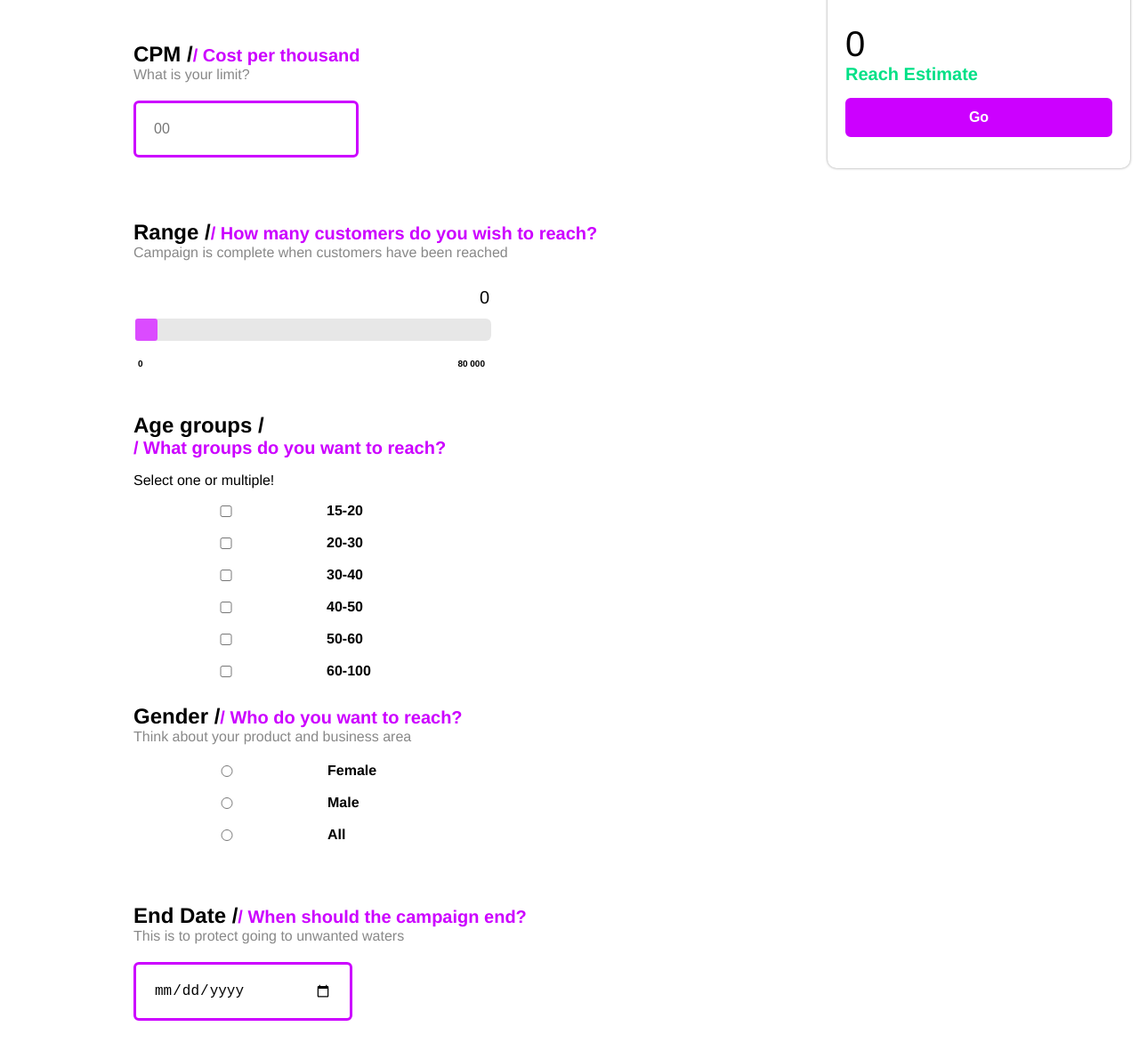
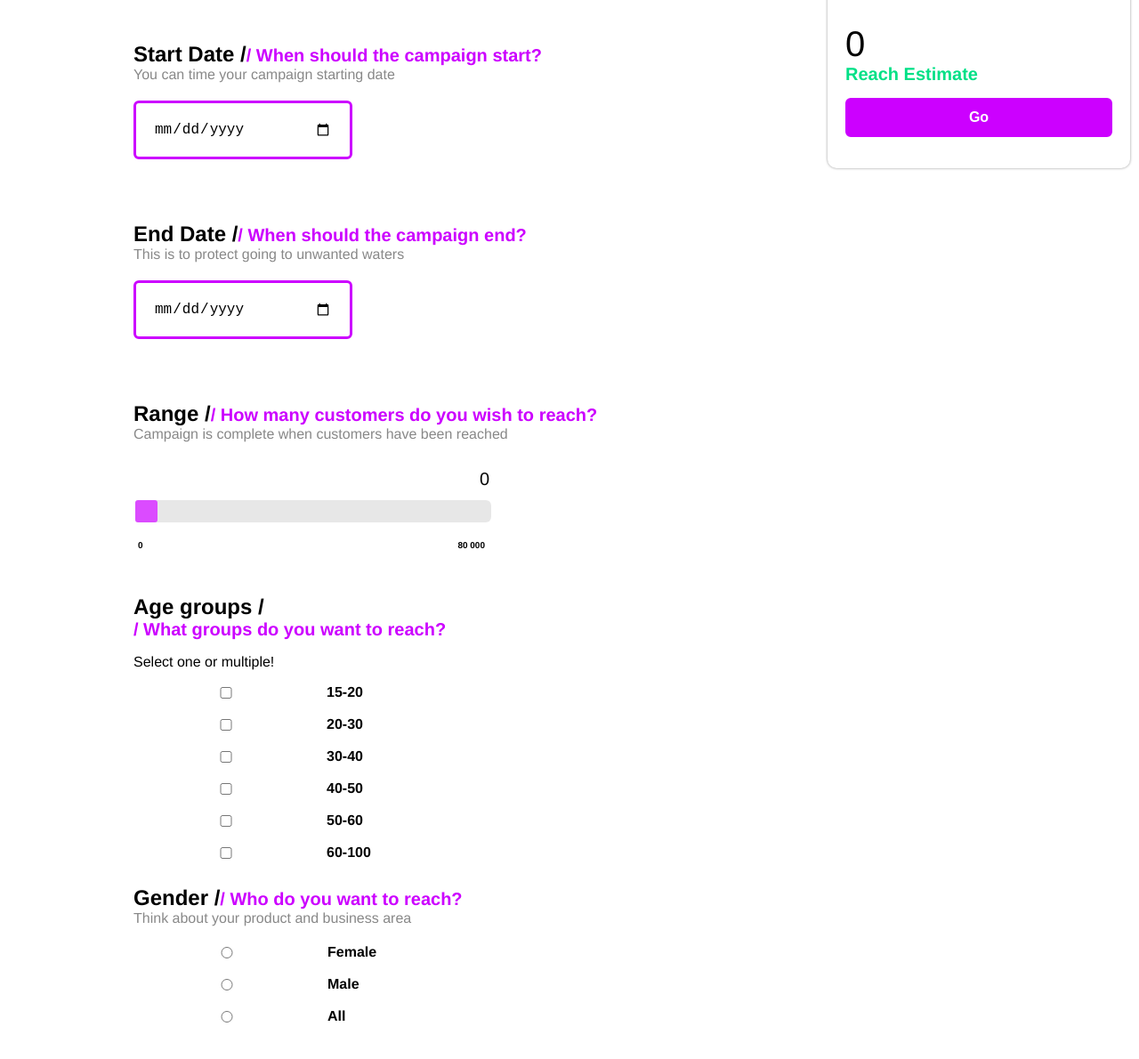
Before and after one commit to mjp89/junction_big_money_company, a website: page app/public.html in a window 1280 px wide. Shown: the part 110-1300 px from the top of the page at 89% size. Drawn offline with nearby package versions, Linux system fonts and the light colour scheme.

Commit message:
vaihdettu public.html jututjen järjestys

```diff
--- a/app/public.html
+++ b/app/public.html
@@ -15,10 +15,17 @@
     <div class="container">
         <h1>Select your crowd</h1>
         <!-- RANGE -->
+         <!-- START DATE -->
         <div class="filters__wrapper">
-            <h2>CPM /<h2><h3>/ Cost per thousand</h3>
-            <p>What is your limit?</p>
-            <input type="number" id="cpm" placeholder="00">
+            <h2>Start Date /<h2><h3>/ When should the campaign start?</h3>
+            <p>You can time your campaign starting date</p>
+            <input type="date">
+        </div>
+        <!-- END DATE -->
+        <div class="filters__wrapper">
+            <h2>End Date /<h2><h3>/ When should the campaign end?</h3>
+            <p>This is to protect going to unwanted waters</p>
+            <input type="date">
         </div>
         <!-- CROWD RANGE -->
         <div class="filters__wrapper">
@@ -96,18 +103,18 @@
                 </ul>
             </form>
         </div>
-        <!-- END DATE -->
-        <div class="filters__wrapper">
-            <h2>End Date /<h2><h3>/ When should the campaign end?</h3>
-            <p>This is to protect going to unwanted waters</p>
-            <input type="date">
-        </div>
 <!-- BUDJET -->
 <div class="filters__wrapper">
     <h2>Budget /<h2><h3>/ What is your advertising budget?</h3>
     <p>This works as a roof cost, it may be less!</p>
     <input type="number" placeholder="00">
 </div>
+<div class="filters__wrapper">
+    <h2>CPM /<h2><h3>/ Cost per thousand</h3>
+    <p>What is your limit?</p>
+    <input type="number" id="cpm" placeholder="00">
+</div>
+
         <!-- Summary -->
         <div class="summary">
             <h1>Summary</h1>
```
Lines whose indentation alone changed are shown as unchanged.
